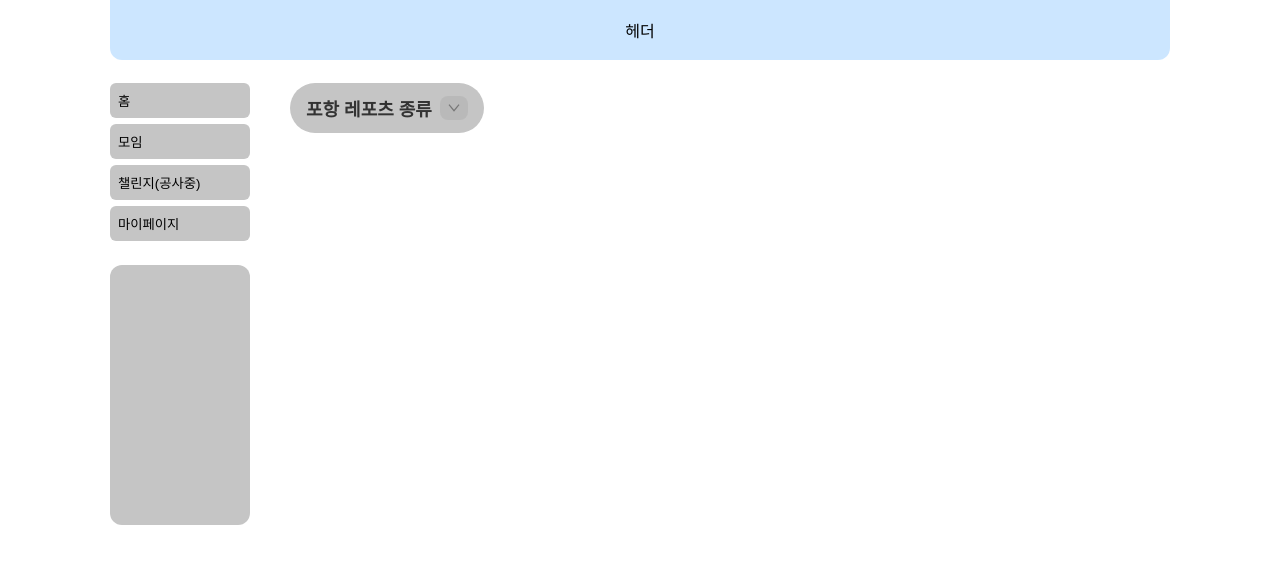
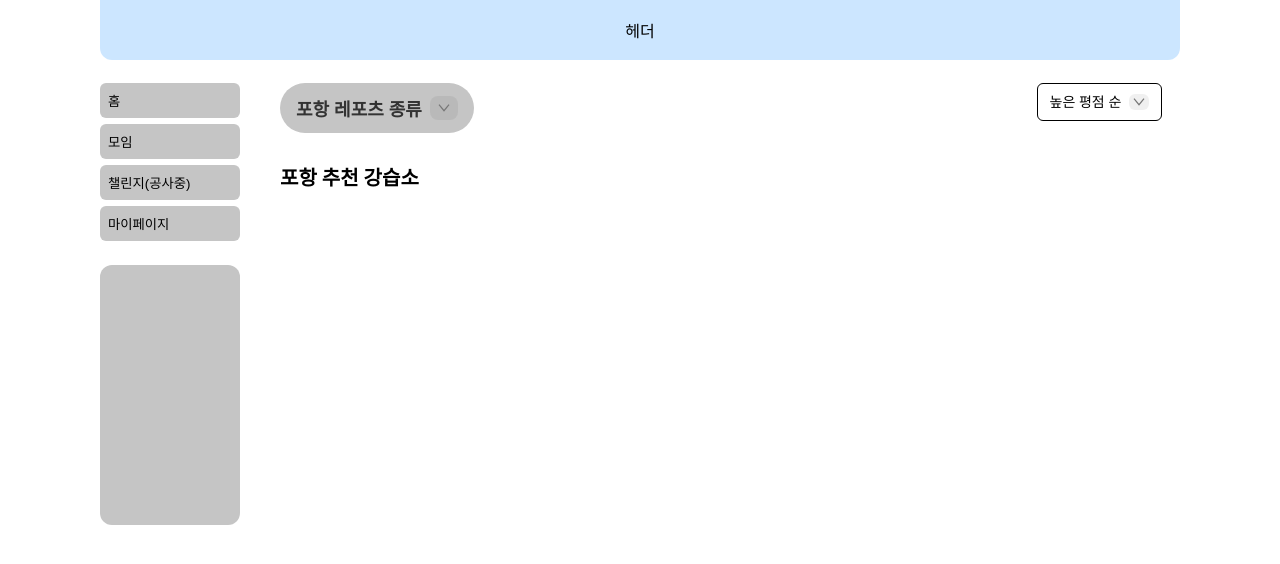
Before and after one commit to LikeLionHGU/Pominit_Front, a React (Create React App) app: page / in a window 1280 px wide. Shown: the top 564 px of the page. Built offline with nearby package versions, Linux system fonts and the light colour scheme.

Commit message:
여백 픽스, 필터링 드롭박스 추가

```diff
--- a/src/index.css
+++ b/src/index.css
@@ -1,44 +1,38 @@
-/* ==== reset ==== */
+/* reset */
 * { box-sizing: border-box; }
 html, body, #root { height: 100%; }
 body { margin: 0; background: #fff; }
 
-:root {
-  --content-width: 1080px;
-  --gutter: 20px;
+/* 원하는 값들 */
+:root{
+  --content-width: 1080px;   /* 콘텐츠 폭 */
+  --side-gutter: 100px;      /* 좌우 여백 */
+  --gutter: 20px;            /* 컬럼 사이 */
 }
 
-* { box-sizing: border-box; }
-html, body, #root { height: 100%; }
-body { margin: 0; background:#fff; }
-
-
-* {
-  box-sizing: border-box;
+/* 컨테이너: 1280px에서는 1080 + 좌우 100 = 정중앙 */
+.container{
+  width: min(var(--content-width), calc(100vw - (var(--side-gutter) * 2)));
+  margin-inline: auto;
+  position: relative;
+}
+@media (min-width: 1280px){
+  .container{ width: var(--content-width); } /* 1080 고정 */
 }
 
-body {
-  margin: 0;
-  padding: 0;
+/* 수평 스크롤 방지 (세이프가드) */
+html, body { overflow-x: hidden; }
+
+/* 그리드 */
+.grid{
+  display: grid;
+  grid-template-columns: repeat(12, minmax(0, 1fr));
+  gap: var(--gutter);
+  /* height: 100vh;  <- 필요 없으면 지워서 세로 스크롤만 남게 */
 }
 
-.container{
-  max-width:1060px;
-  margin:0 auto;
-  position:relative;
+/* 시각용 가이드라인: border 대신 outline(레이아웃에 영향 없음) */
+.grid > div{
+  background: rgba(255,0,0,.12);
+  outline: 1px solid rgba(0,0,0,.05);
 }
-
-
-
-.grid {
-  display: grid;
-  grid-template-columns: repeat(12, 1fr);
-  gap: var(--gutter);
-  height: 100vh;
-}
-
-.grid > div {
-  background: rgba(255,0,0,.12);
-  border-left: 1px solid rgba(0,0,0,.05);
-  border-right: 1px solid rgba(0,0,0,.05);
-}
--- a/src/mainPage/MainPage.js
+++ b/src/mainPage/MainPage.js
@@ -2,13 +2,33 @@ import Header from "../common/Header";
 import Sidebar from "../common/Sidebar";
 import Testpage from "../testPage/TestPage";
 import Typebtn from "./component/typebtn";
+import Filterbox from "./component/filterbox";
+import styled from "styled-components";
+
+const Wrapper = styled.div`
+ position: absolute;
+   top: 137.73px;
+  left: 180px;
+margin-top:24px;
+margin-bottom:24px;
+color: #000;
+font-family: Pretendard;
+font-size: 20px;
+font-style: normal;
+font-weight: 600;
+line-height: normal;
+border-radius: 6px;
+
+`;
+
 export default function MainPage() {
   return (
     <div className="container">
       <Header />
       <Sidebar />
+      <Wrapper>포항 추천 강습소</Wrapper>
       <Typebtn/>
-
+      <Filterbox/>
     </div>
   );
 }
--- /dev/null
+++ b/src/mainPage/component/filterbox.js
@@ -0,0 +1,110 @@
+import styled from "styled-components";
+import React, { useState, useRef, useEffect } from "react";
+
+const Wrapper = styled.div`
+  position: absolute;
+  top: 83.45px;
+  left: 936.58px;
+`;
+
+const Btn = styled.button`
+  display: inline-flex;
+  padding: 8px 12px;
+  align-items: center;
+  gap: 8px;
+  border-radius: 6px;
+  border: 1px solid #000;
+  background: #fff;
+  cursor: pointer;
+`;
+
+const Label = styled.div`
+  color: #000;
+  font-family: Pretendard, system-ui, -apple-system, sans-serif;
+  font-size: 14px;
+  font-weight: 400;
+  line-height: 140%;
+`;
+
+const IconBox = styled.span`
+  display: inline-flex;
+  align-items: center;
+  justify-content: center;
+  padding: 4px;
+  border-radius: 6px;
+  background: rgba(0,0,0,0.06);
+`;
+
+const Dropdown = styled.div`
+  position: absolute;
+  top: calc(100% + 6px);
+  left: 0;
+  padding: 8px 12px;
+  border-radius: 6px;
+  border: 1px solid #000;
+  background: #fff;
+`;
+
+
+const Menu = styled.div`
+  display: grid;
+  grid-template-columns: 1fr;
+  row-gap: 16px;   /* 아래로 16px */
+  column-gap: 12px;/* 옆으로 12px (1열이면 영향 없음) */
+`;
+
+const MenuItem = styled.button`
+  display: inline-flex;
+  align-items: center;
+  justify-content: flex-start;
+  padding: 8px 12px;
+  border:none;
+  background-color:white;
+  cursor: pointer;
+  font-size: 14px;
+  line-height: 1;
+   white-space: nowrap;
+  word-break: keep-all;
+`;
+
+export default function FilterBox() {
+  const [open, setOpen] = useState(false);
+  const ref = useRef(null);
+
+  useEffect(() => {
+    const handleClickOutside = (e) => {
+      if (ref.current && !ref.current.contains(e.target)) setOpen(false);
+    };
+    document.addEventListener("mousedown", handleClickOutside);
+    return () => document.removeEventListener("mousedown", handleClickOutside);
+  }, []);
+
+  const handleSelect = (value) => {
+    setOpen(false);
+  };
+
+  return (
+    <div ref={ref}>
+      <Wrapper>
+        <Btn onClick={() => setOpen((prev) => !prev)}>
+          <Label>높은 평점 순</Label>
+          <IconBox>
+            <svg xmlns="http://www.w3.org/2000/svg" width="12" height="8" viewBox="0 0 12 8" fill="none" aria-hidden>
+              <path d="M1 0.724L6 6.724L11 0.724" stroke="#777777" strokeWidth="1.2" />
+            </svg>
+          </IconBox>
+        </Btn>
+
+        {open && (
+          <Dropdown>
+            <Menu>
+              <MenuItem onClick={() => handleSelect("ratingDesc")}>높은 평점 순</MenuItem>
+              <MenuItem onClick={() => handleSelect("ratingAsc")}>낮은 평점 순</MenuItem>
+              <MenuItem onClick={() => handleSelect("reviewDesc")}>리뷰 많은 순</MenuItem>
+            </Menu>
+          </Dropdown>
+        )}
+      </Wrapper>
+    </div>
+  );
+}
```
